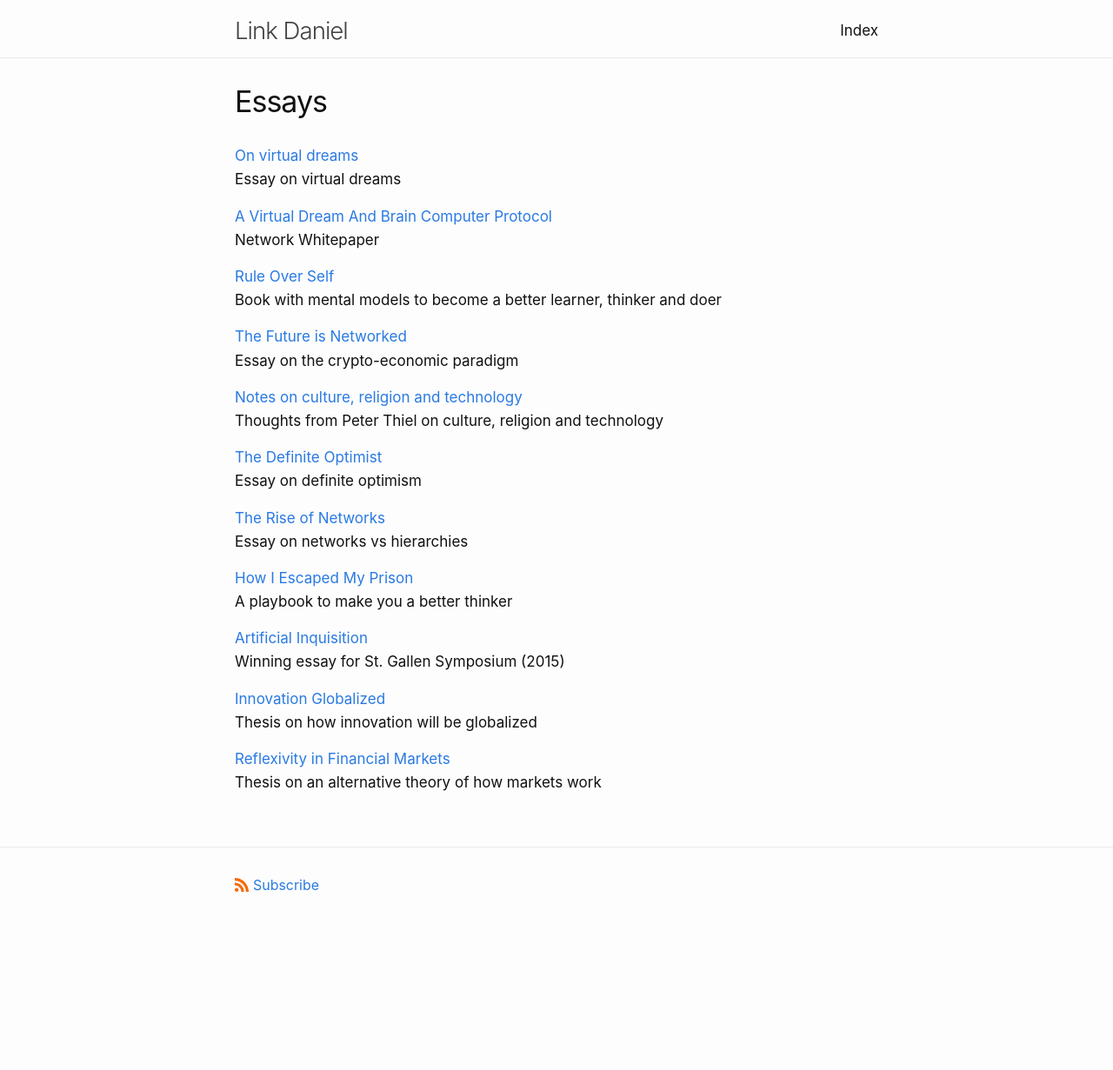
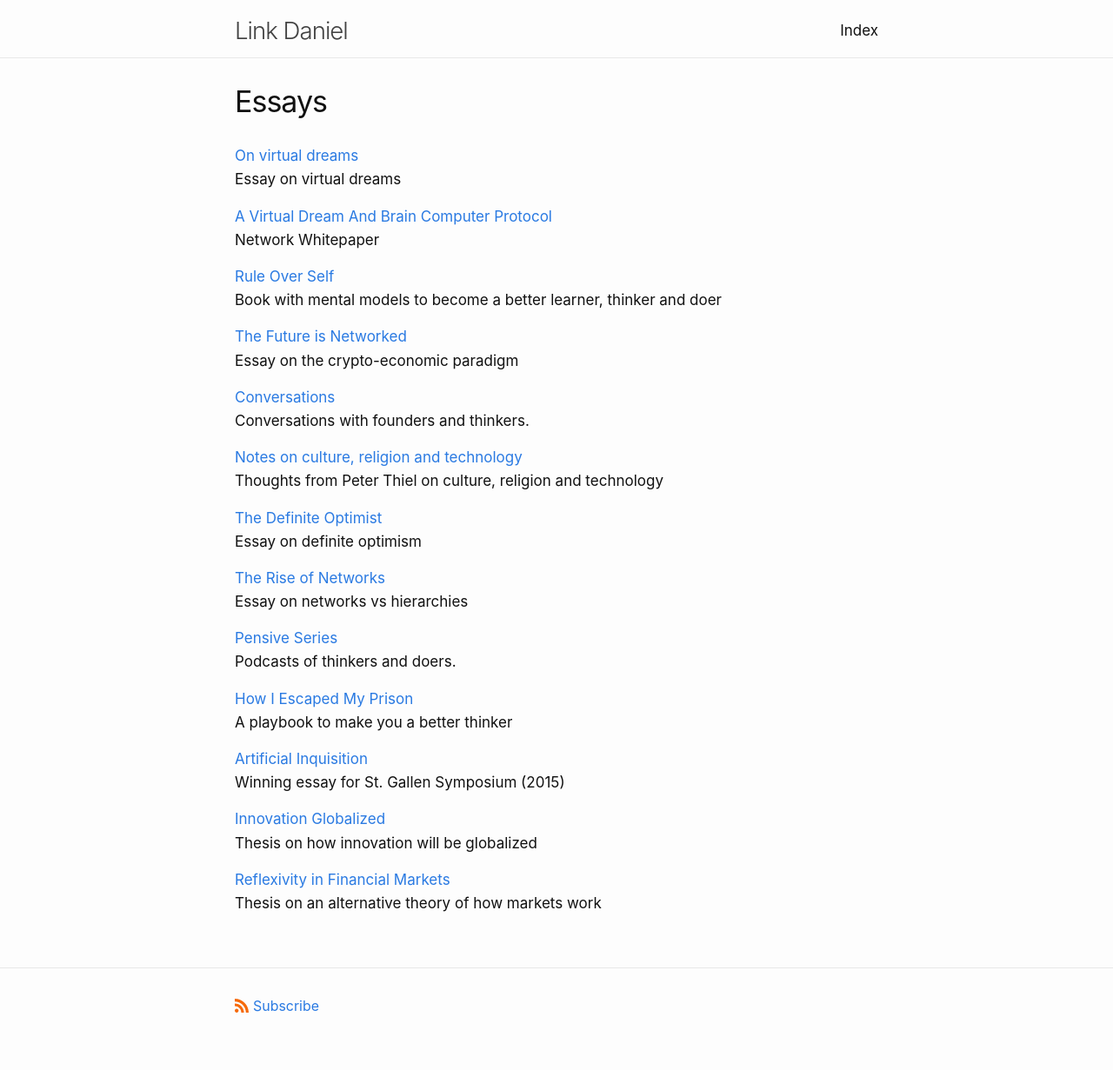
Before and after one commit to link-daniel/link.github.io, a Jekyll site: the page built from essays.md, in a window 1280 px wide. Shown: the whole page at 87% size. Built offline with Jekyll 4.4.1, drawn with Linux system fonts in a browser that asks for light colours; before the commit the page ends 1092 px from its top, so only the background shows below that.

Commit message:
Update essays.md

```diff
--- a/essays.md
+++ b/essays.md
@@ -21,6 +21,10 @@ Book with mental models to become a better learner, thinker and doer
 <br>
 Essay on the crypto-economic paradigm
 
+[Conversations](/conversations)
+<br>
+Conversations with founders and thinkers.
+
 [Notes on culture, religion and technology](/lincolnthiel)
 <br>
 Thoughts from Peter Thiel on culture, religion and technology
@@ -32,6 +36,10 @@ Essay on definite optimism
 [The Rise of Networks](/riseofnetworks)
 <br>
 Essay on networks vs hierarchies
+
+[Pensive Series](/pensive)
+<br>
+Podcasts of thinkers and doers.
 
 [How I Escaped My Prison](/thinkerprison)
 <br>
```
